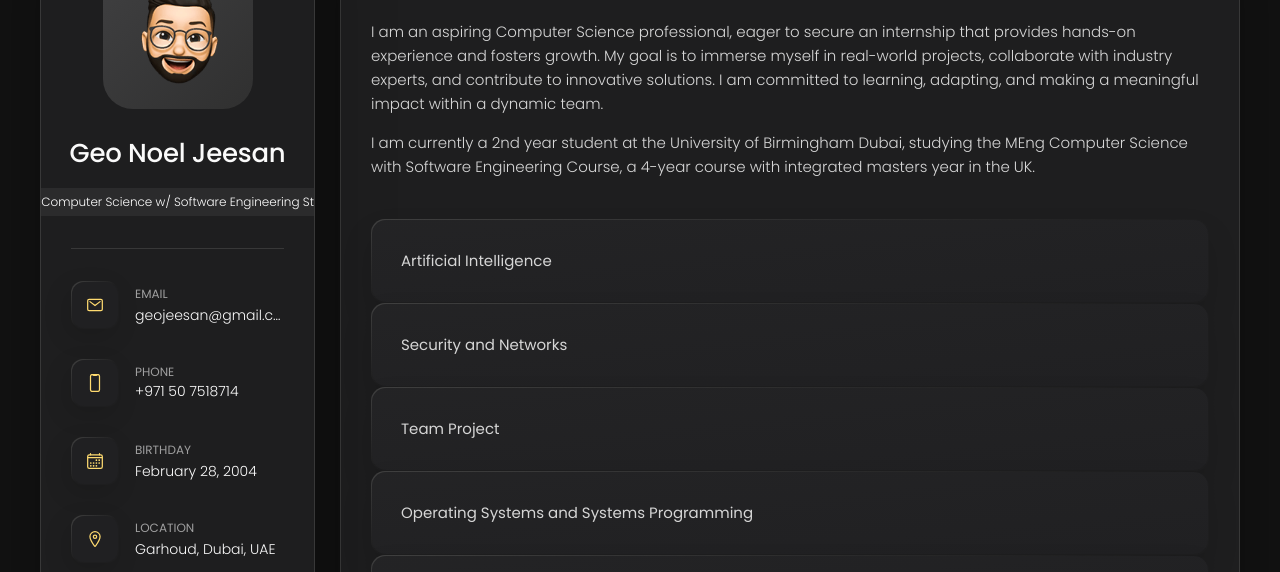
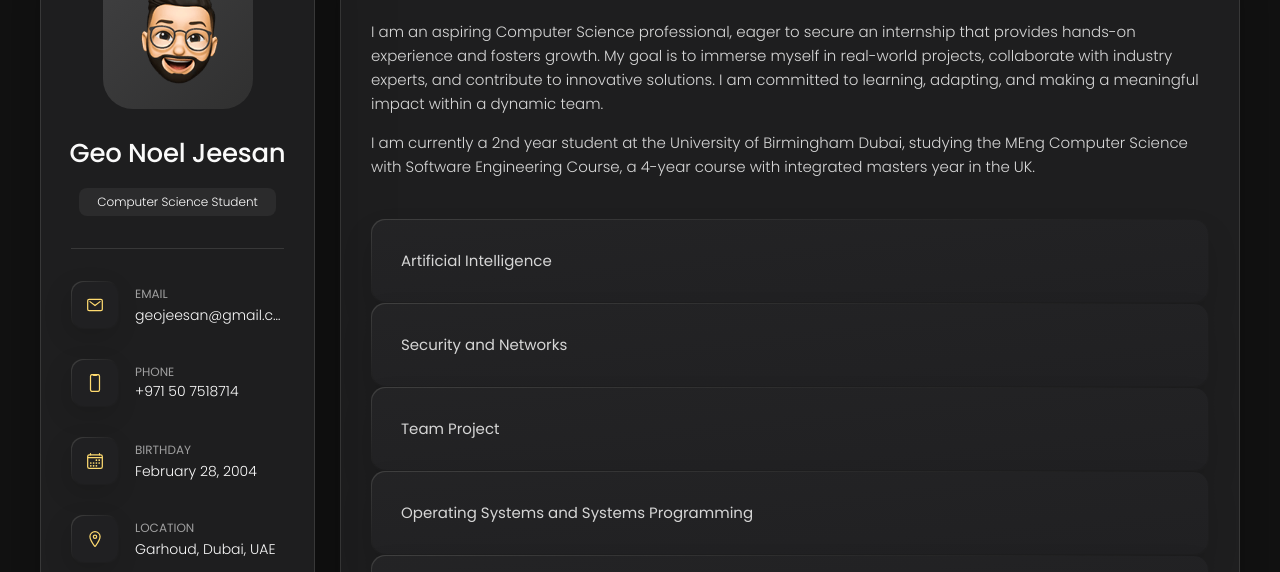
Before and after one commit to geojeesan/geojeesan.github.io, a plain HTML site: page index.html in a window 1280 px wide. Shown: the part 159-731 px from the top of the page. Drawn offline with nearby package versions, Linux system fonts and the light colour scheme.

Commit message:
Quick Fixes

```diff
--- a/index.html
+++ b/index.html
@@ -48,7 +48,7 @@
         <div class="info-content">
           <h1 class="name" title="Geo Noel Jeesan">Geo Noel Jeesan</h1>
 
-          <p class="title">MEng Computer Science w/ Software Engineering Student</p>
+          <p class="title">Computer Science Student</p>
         </div>
 
         <button class="info_more-btn" data-sidebar-btn>
@@ -182,7 +182,7 @@
           <li class="navbar-item">
             <button class="navbar-link" data-nav-link>Resume</button>
           </li>
-<!--
+
           <li class="navbar-item">
             <button class="navbar-link" data-nav-link>Portfolio</button>
           </li>
@@ -190,7 +190,7 @@
           <li class="navbar-item">
             <button class="navbar-link" data-nav-link>Blog</button>
           </li>
--->
+
           <li class="navbar-item">
             <button class="navbar-link" data-nav-link>Contact</button>
           </li>
```
